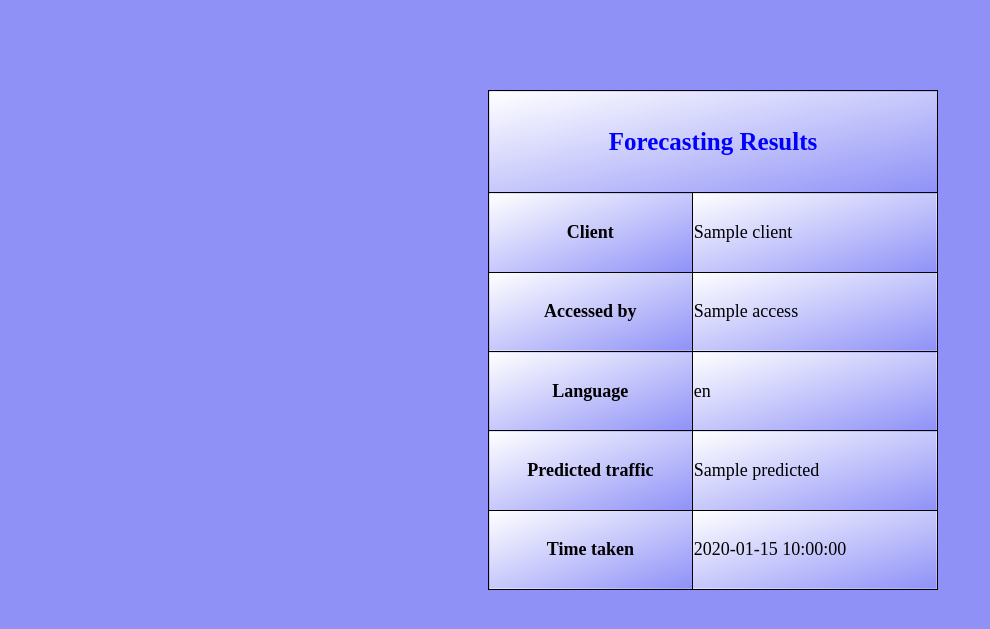
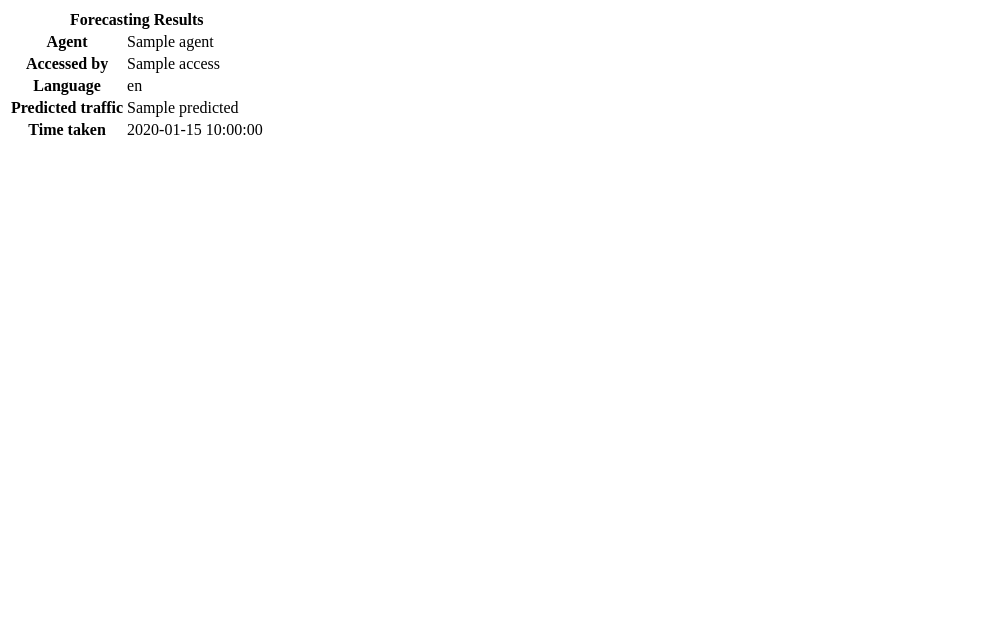
Before and after one commit to kalicharanbaksi/wikipedia-web-traffic-forecasting, a Flask app: template templates/new.html in a window 1280 px wide. Shown: the top 629 px of the page, without its empty margins (0-990 px from the left). Run offline with Flask 2, Linux system fonts and the light colour scheme; the template is opened without the code that fills it: most values are stand-ins (such as "Sample title", 1, 10 or a date in 2020).

Commit message:
Update new.html

```diff
--- a/templates/new.html
+++ b/templates/new.html
@@ -1,48 +1,13 @@
 <!DOCTYPE html>
 <html>
-<head>
-	<title>Result</title>
-	<style type="text/css">
-		body
-		{
-			background-color: #8f91f7;
-		}
-		table
-		{
-			margin-left: 480px;
-			margin-top: 90px;
-		}
-		table,th,td
-		{
-			background-image: linear-gradient(to bottom right, white, #8f91f7);
-			border: 1px solid black;
-			border-collapse: collapse;
-		}
-		table
-		{
-			width: 450px;
-			height: 500px;
-		}
-		#heading
-		{
-			font-size: 25px;
-			font-weight: bolder;
-			color: blue;
-		}
-		th,td
-		{
-			font-size: 18px;
-		}
-	</style>
-</head>
 <body>
 	<table>
 		<tr>
 			<th colspan="2" id="heading">Forecasting Results</th>
 		</tr>
 		<tr>
-			<th>Client</th>
-			<td>{{Client}}</td>
+			<th>Agent</th>
+			<td>{{Agent}}</td>
 		</tr>
 		<tr>
 			<th>Accessed by</th>
```
